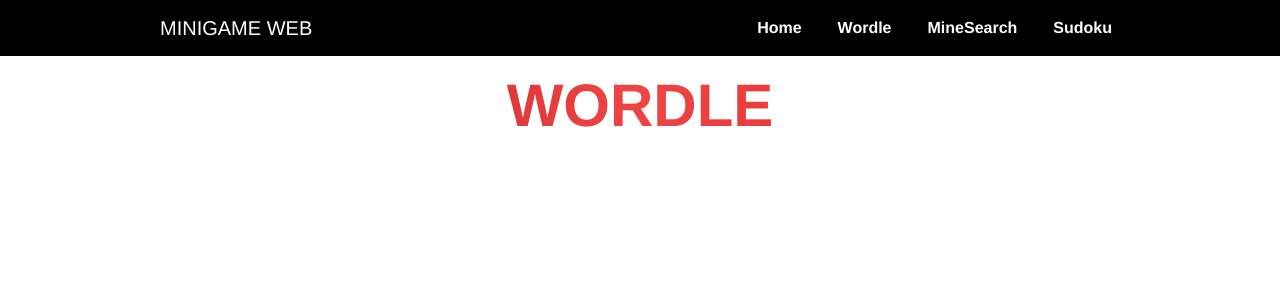
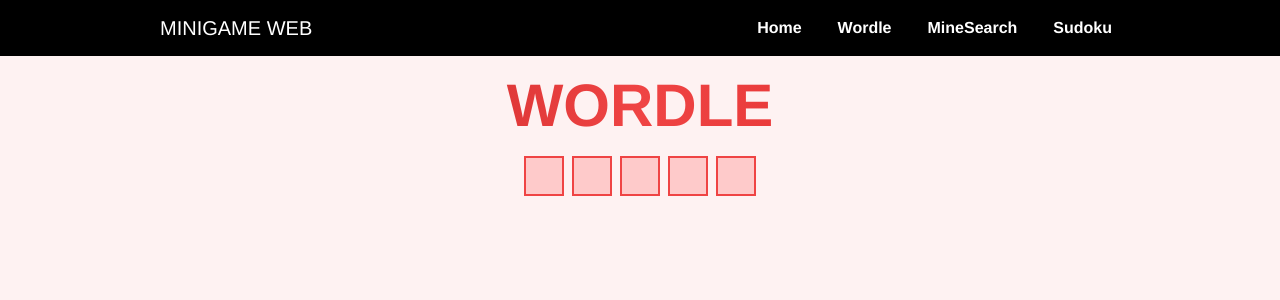
Before and after one commit to Clanie1/MiniGames, a React (Create React App) app: page /wordle in a window 1280 px wide. Shown: the top 300 px of the page. Built offline with nearby package versions, Linux system fonts and the light colour scheme.

Commit message:
wordle begining

```diff
--- /dev/null
+++ b/src/components/wordle/LetterBox.tsx
@@ -0,0 +1,12 @@
+interface content {
+  letter: string;
+}
+const LetterBox = ({ letter }: content) => {
+  return (
+    <div className="flex items-center justify-center border-2 border-red-500 bg-red-200 w-10 h-10 ">
+      <h1 className="font-bold text-3xl text-white">{letter}</h1>
+    </div>
+  );
+};
+
+export default LetterBox;
--- /dev/null
+++ b/src/components/wordle/Row.tsx
@@ -0,0 +1,10 @@
+const Row = () => {
+  return (
+    <div>
+      hola
+      <h1>hola</h1>
+    </div>
+  );
+};
+
+export default Row;
--- /dev/null
+++ b/src/components/wordle/WordleWordGrid.tsx
@@ -0,0 +1,59 @@
+import LetterBox from "./LetterBox";
+import { useState, useEffect } from "react";
+
+const WordleWordGrid = () => {
+  const [guested, setGuested] = useState<String[]>([]);
+  const [words, setWords] = useState(["", "", "", "", ""]);
+
+  const handdler = (e: any) => {
+    console.log(e.key);
+    let index = -1;
+    let last = 0;
+    for (let i = 0; i < words.length; i++) {
+      if (words[i] == "") {
+        index = i;
+        break;
+      } else {
+        last = i;
+      }
+    }
+    console.log(index);
+    let array = [...words];
+    if (e.key == "Enter" && index == -1) {
+      let word = words.join("");
+      setWords(["", "", "", "", ""]);
+      setGuested([...guested, word]);
+    } else if (e.key == "Backspace" && index != 0) {
+      array[last] = "";
+      setWords([...array]);
+    } else if (e.key != "Backspace" && e.key != "Enter") {
+      array[index] = e.key.toUpperCase();
+      setWords([...array]);
+    }
+  };
+
+  useEffect(() => {
+    window.addEventListener("keydown", handdler);
+    return () => {
+      window.removeEventListener("keydown", handdler);
+    };
+  }, [words]);
+
+  return (
+    <div className="m-auto flex flex-col items-center justify-center gap-2">
+      {guested.map((obj, index) => {
+        return (
+          <div>
+            <h1>{obj}</h1>
+          </div>
+        );
+      })}
+      <div className="flex gap-2">
+        {words.map((obj, index) => {
+          return <LetterBox letter={obj} key={index} />;
+        })}
+      </div>
+    </div>
+  );
+};
+export default WordleWordGrid;
--- a/src/screens/Wordle.tsx
+++ b/src/screens/Wordle.tsx
@@ -1,11 +1,13 @@
+import WordleWordGrid from "../components/wordle/WordleWordGrid";
 const Wordle = () => {
   return (
-    <div>
+    <div className="bg-red-50 w-full min-h-screen">
       <div className="w-3/4 max-w-screen-lg m-auto py-5">
         <h1 className="text-center uppercase font-helvetica font-extrabold text-transparent text-6xl bg-clip-text bg-gradient-to-r from-red-700 via-red-500 to-red-600 whitespace-nowrap">
           Wordle
         </h1>
       </div>
+      <WordleWordGrid />
     </div>
   );
 };
```
